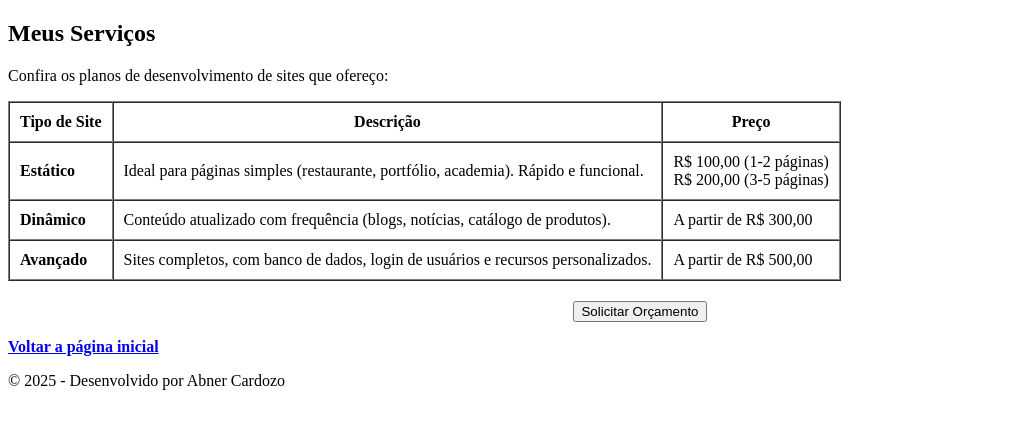
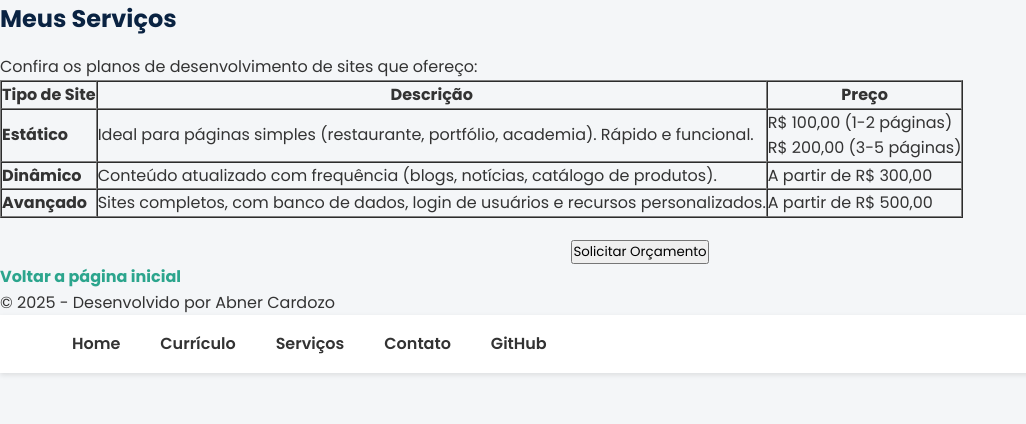
Before and after one commit to abnercardozo/Landing-Page, a plain HTML site: page landing page/serviços/serviços.html in a window 1280 px wide. Shown: the whole page, without its empty margins (0-1026 px from the left). Drawn offline with Linux system fonts and the light colour scheme.

Commit message:
Add files via upload

```diff
--- /dev/null
+++ b/landing page/css/style.css
@@ -0,0 +1,89 @@
+/* Importa a fonte Poppins do Google Fonts */
+@import url('https://fonts.googleapis.com/css2?family=Poppins:wght@300;400;600;700&display=swap' );
+
+/* 1. Variáveis de Cor (Paleta Sugerida) */
+:root {
+    --cor-primaria: #0a2342;    /* Azul escuro para títulos e destaques */
+    --cor-secundaria: #2ca58d; /* Verde para botões e links */
+    --cor-fundo: #f4f6f8;       /* Cinza claro para o fundo */
+    --cor-texto: #333;         /* Cinza escuro para textos */
+    --cor-branca: #ffffff;     /* Branco para cards e seções */
+}
+
+/* 2. Reset e Estilos Globais */
+* {
+    margin: 0;
+    padding: 0;
+    box-sizing: border-box;
+    font-family: 'Poppins', sans-serif; /* Aplica a fonte em todo o site */
+}
+
+body {
+    background-color: var(--cor-fundo);
+    color: var(--cor-texto);
+    line-height: 1.6; /* Melhora a legibilidade */
+}
+
+h1, h2, h3 {
+    color: var(--cor-primaria);
+    margin-bottom: 1rem;
+}
+
+a {
+    color: var(--cor-secundaria);
+    text-decoration: none; /* Remove o sublinhado dos links */
+}
+
+a:hover {
+    text-decoration: underline; /* Adiciona sublinhado ao passar o mouse */
+}
+
+.container {
+    width: 90%;
+    max-width: 1200px;
+    margin: 0 auto; /* Centraliza o conteúdo principal */
+    padding: 2rem 0;
+}
+
+/* 3. Estilos do Header e Navegação */
+.main-header {
+    background-color: var(--cor-branca );
+    padding: 1rem 0;
+    box-shadow: 0 2px 5px rgba(0, 0, 0, 0.1); /* Adiciona uma sombra sutil */
+    position: sticky; /* Faz o menu ficar fixo no topo ao rolar */
+    top: 0;
+    z-index: 1000; /* Garante que o menu fique sobre outros elementos */
+}
+
+.main-header .container {
+    display: flex;
+    justify-content: space-between; /* Alinha o logo à esquerda e o menu à direita */
+    align-items: center;
+    padding: 0; /* Remove o padding vertical do container do header */
+}
+
+.logo {
+    font-size: 1.5rem;
+    font-weight: 700;
+    color: var(--cor-primaria);
+    text-decoration: none;
+}
+
+.main-nav ul {
+    list-style: none; /* Remove as bolinhas da lista */
+    display: flex;
+    gap: 1.5rem; /* Espaçamento entre os itens do menu */
+}
+
+.main-nav a {
+    text-decoration: none;
+    color: var(--cor-texto);
+    font-weight: 600;
+    padding: 0.5rem;
+    transition: color 0.3s ease; /* Efeito suave na mudança de cor */
+}
+
+.main-nav a:hover {
+    color: var(--cor-secundaria); /* Muda a cor ao passar o mouse */
+    text-decoration: none;
+}
--- a/landing page/serviços/serviços.html
+++ b/landing page/serviços/serviços.html
@@ -4,6 +4,8 @@
     <meta charset="UTF-8">
     <meta name="viewport" content="width=device-width, initial-scale=1.0">
     <title>Serviços</title>
+    <link rel="stylesheet" href="/css/style.css">
+
 </head>
 <body>
    <h2>Meus Serviços</h2>
@@ -41,4 +43,18 @@
   </footer>
 
 </body>
+<header class="main-header">
+    <div class="container">
+        <nav class="main-nav">
+            <ul>
+                <li><a href="/homepage/index.html">Home</a></li>
+                <li><a href="/currículo/curriculo.html">Currículo</a></li>
+                <li><a href="/serviços/serviços.html">Serviços</a></li>
+                <li><a href="/contatos/contato.html">Contato</a></li>
+                <!-- Link para o GitHub pode ficar aqui ou em outra seção -->
+                <li><a href="https://github.com/abnercardozo/Landing-Page.git" target="_blank">GitHub</a></li>
+            </ul>
+        </nav>
+    </div>
+</header>
 </html>
```
Also changed, not shown: landing page/contatos/contato.html (+16 -0 lines), landing page/currículo/curriculo.html (+16 -0 lines).
